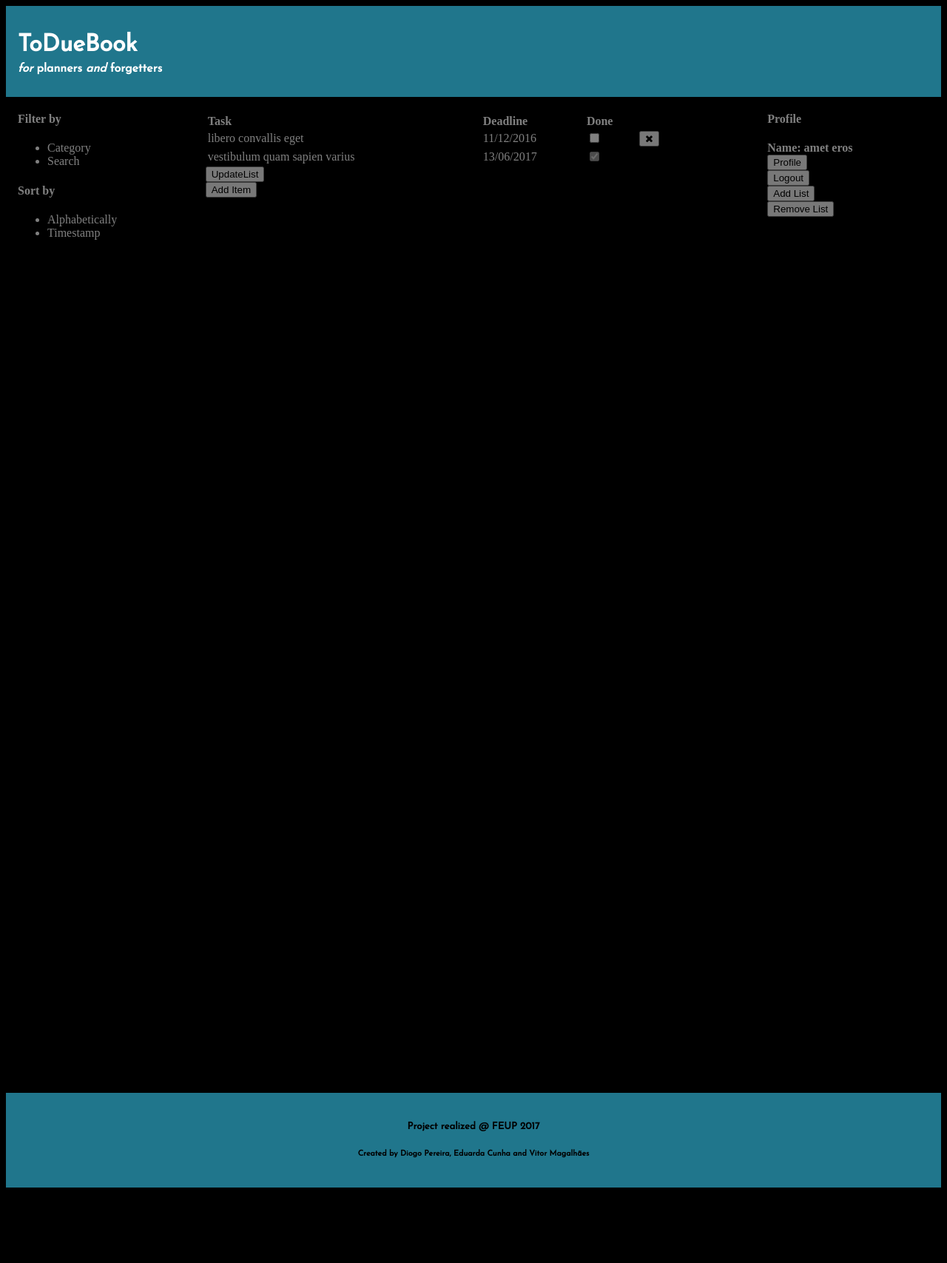
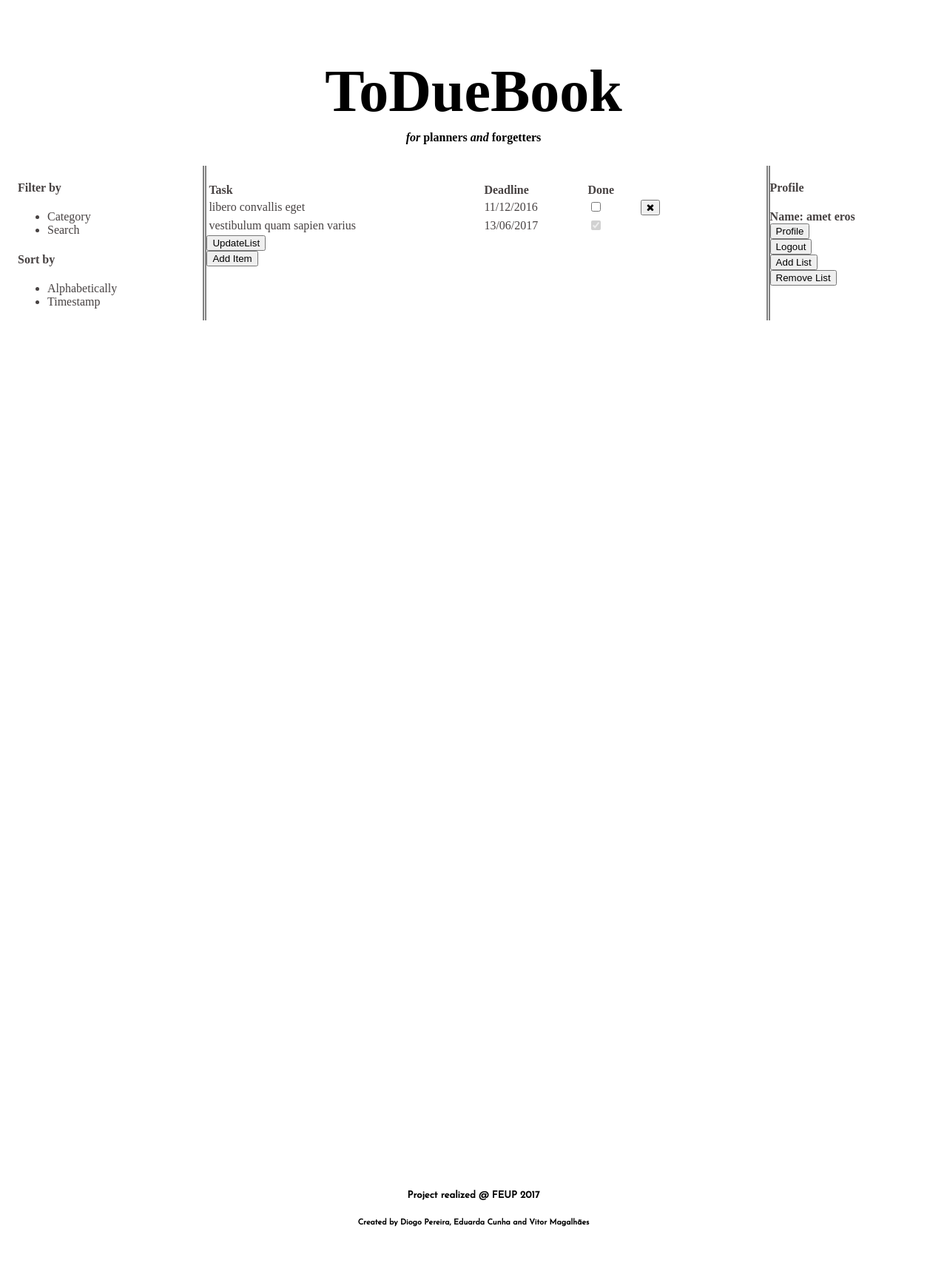
Before and after one commit to Diogopp/FEUP-LTW, a PHP site: page /index/index.php in a window 1280 px wide. Shown: the whole page at 74% size. Before the commit the page ends 1605 px from the top, so only its background shows below. Run offline with PHP 8.4, Linux system fonts and the light colour scheme; a user stored in the database is signed in; data comes from the database, SQL or seed files in the repository; some web fonts are replaced.

Commit message:
new concept

```diff
--- a/Trabalho/css/style.css
+++ b/Trabalho/css/style.css
@@ -1,18 +1,8 @@
 @import url('https://fonts.googleapis.com/css?family=Didact+Gothic|Josefin+Sans|Manuale');
-
-
-.gridContainer{
-  display:grid;
-  grid-template-columns: auto auto auto;
-  grid-template-rows: auto;
-  background-color: black;
-  opacity: 0.5;
-  color: white;
-}
+@import url(https://fonts.googleapis.com/css?family=Roboto:300);
 
 body {
-    background-color: black;
-    /*background: url("../../assets/background.png");*/
+    background-color: white;
     background-position: center center;
     background-size: cover;
 }
@@ -23,19 +13,18 @@ a {
 }
 
 header {
-  font-family: 'Josefin Sans', sans-serif;
-  text-align: left;
-  color: white;
-  /*position: fixed;*/
+  font-family: 'Josefin Slab';
+  text-align: center;
+  color: black;
   right: 0;
   left: 0;
   top: 0;
   padding: 1rem;
-  background-color: rgb(32,118, 140);
+  background-color: white;
 }
 
 header >h1 {
-  font-size: 2em;
+  font-size: 5em;
   margin-bottom:0rem;
 }
 
@@ -44,42 +33,14 @@ header >h2 {
   margin-top:0.5rem;
 }
 
-#leftSideBar {
-  grid-column-start: 1;
-  grid-column-end: 1;
-  grid-row-start: 1;
-  grid-row-end: 1;
-  padding-left: 1em;
-}
-
-#mainSection {
-  grid-column-start: 2;
-  grid-column-end: 2;
-  grid-row-start: 1;
-  grid-row-end: 1;
-  width: 40em;
-  margin: 0;
-  padding-top: 1.3em;
-}
-
-#rightSideBar {
-  grid-column-start: 3;
-  grid-column-end: 3;
-  grid-row-start: 1;
-  grid-row-end: 1;
-  padding-right:0em;
-}
-
 footer {
-  font-family: 'Josefin Sans', sans-serif;
+  font-family: 'Josefin Sans';
   margin-top: 90%;
   height: 10%;
   padding: 1rem;
-  background-color: rgb(32,118, 140);
+  background-color: white;
   text-align: center;
 }
-
-@import url(https://fonts.googleapis.com/css?family=Roboto:300);
 
 /*************************LOGIN*********************/
 .login-page {
@@ -87,6 +48,7 @@ footer {
   padding: 8% 0 0;
   margin: auto;
 }
+/*login box*/
 .form {
   border-radius: 15px;
   position: static;
@@ -102,6 +64,7 @@ footer {
   text-align: center;
   box-shadow: 0 0 20px 0 rgba(0, 0, 0, 0.2), 0 5px 5px 0 rgba(0, 0, 0, 0.24);
 }
+/*user and pass*/
 .form input {
   font-family: "Roboto", sans-serif;
   outline: 0;
@@ -113,6 +76,7 @@ footer {
   box-sizing: border-box;
   font-size: 14px;
 }
+/*login*/
 .form button {
   font-family: "Roboto", sans-serif;
   text-transform: uppercase;
@@ -126,6 +90,7 @@ footer {
   transition: all 0.3 ease;
   cursor: pointer;
 }
+/*login hover*/
 .form button:hover,.form button:active,.form button:focus {
   background: #103b59;
 }
@@ -134,6 +99,7 @@ footer {
   color: #b3b3b3;
   font-size: 12px;
 }
+/*create an account*/
 .form .message a {
   color: #103b59;
   text-decoration: none;
@@ -171,6 +137,45 @@ footer {
   color: #000000;
   text-decoration: none;
 }
+
+/*create an account*/
 .container .info span .fa {
-  color: #EF3B3A;
+  color: #1a4aa8;
 }
+
+/*************************TASK*********************/
+#leftSideBar {
+  grid-column-start: 1;
+  grid-column-end: 1;
+  grid-row-start: 1;
+  grid-row-end: 1;
+  padding-left: 1em;
+  border-right: 5px double grey;
+}
+
+#mainSection {
+  grid-column-start: 2;
+  grid-column-end: 2;
+  grid-row-start: 1;
+  grid-row-end: 1;
+  width: 40em;
+  margin: 0;
+  padding-top: 1.3em;
+}
+
+#rightSideBar {
+  grid-column-start: 3;
+  grid-column-end: 3;
+  grid-row-start: 1;
+  grid-row-end: 1;
+  padding-right:0em;
+  border-left: 5px double grey;
+}
+
+.gridContainer{
+  display:grid;
+  grid-template-columns: auto auto auto;
+  grid-template-rows: auto;
+  background-color: white;
+  color: #474242;
+}
```
Also changed, not shown: Trabalho/assets/background.png (deleted).
